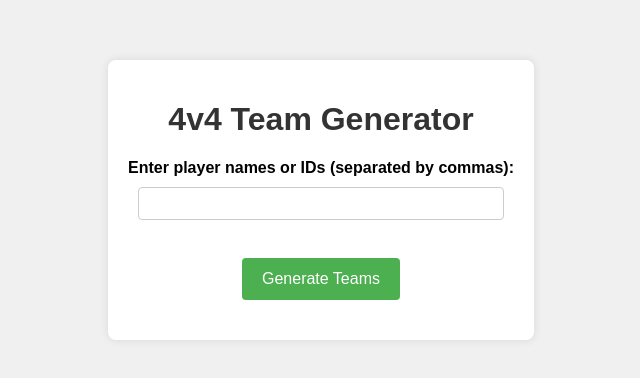
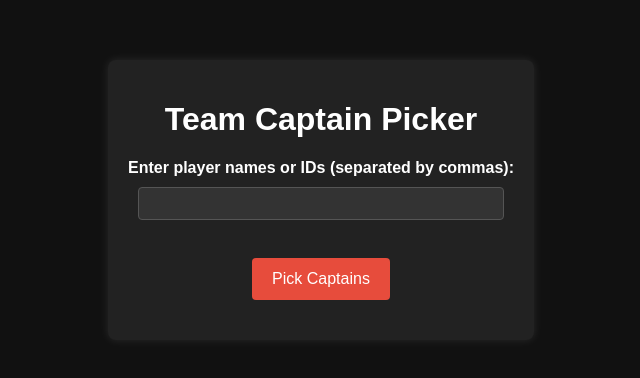
Before and after one commit to idvro/8steamgen, a plain HTML site: page team-generator.html in a window 1280 px wide. Shown: the part 200-578 px from the top of the page, without its empty margins (319-959 px from the left). Drawn offline with Linux system fonts and the light colour scheme.

Commit message:
Add files via upload

```diff
--- a/team-generator.html
+++ b/team-generator.html
@@ -3,11 +3,12 @@
 <head>
     <meta charset="UTF-8">
     <meta name="viewport" content="width=device-width, initial-scale=1.0">
-    <title>4v4 Team Generator</title>
+    <title>Team Captain Picker</title>
     <style>
         body {
             font-family: Arial, sans-serif;
-            background-color: #f0f0f0;
+            background-color: #111; /* Matte black background */
+            color: white; /* White text */
             margin: 0;
             padding: 0;
             display: flex;
@@ -18,27 +19,30 @@
         .container {
             max-width: 600px;
             padding: 20px;
-            background-color: #ffffff;
-            box-shadow: 0px 0px 10px rgba(0, 0, 0, 0.1);
+            background-color: #222; /* Darker background */
+            box-shadow: 0px 0px 10px rgba(255, 255, 255, 0.1); /* White shadow */
             border-radius: 8px;
             text-align: center;
         }
         h1 {
-            color: #333333;
+            color: #fff; /* White header */
         }
         label {
             font-weight: bold;
+            color: #fff; /* White label */
         }
         input[type="text"] {
             width: calc(100% - 20px);
             padding: 8px;
             margin: 10px 0;
-            border: 1px solid #cccccc;
+            border: 1px solid #555; /* Darker border */
             border-radius: 4px;
             box-sizing: border-box;
+            background-color: #333; /* Darker input background */
+            color: white; /* White text */
         }
         button {
-            background-color: #4CAF50;
+            background-color: #e74c3c; /* Red button */
             color: white;
             border: none;
             padding: 12px 20px;
@@ -52,7 +56,7 @@
             transition: background-color 0.3s;
         }
         button:hover {
-            background-color: #45a049;
+            background-color: #c0392b; /* Darker red on hover */
         }
         #teamOutput {
             margin-top: 20px;
@@ -65,17 +69,17 @@
 </head>
 <body>
     <div class="container">
-        <h1>4v4 Team Generator</h1>
+        <h1>Team Captain Picker</h1>
         <form id="teamForm">
             <label for="players">Enter player names or IDs (separated by commas):</label><br>
             <input type="text" id="players" name="players" required><br><br>
-            <button type="button" onclick="generateTeams()">Generate Teams</button>
+            <button type="button" onclick="pickCaptains()">Pick Captains</button>
         </form>
         <div id="teamOutput"></div>
     </div>
 
     <script>
-        function generateTeams() {
+        function pickCaptains() {
             const playersInput = document.getElementById('players').value.trim();
             const players = playersInput.split(',');
 
@@ -85,10 +89,10 @@
             }
 
             let shuffledPlayers = shuffleArray(players);
-            let team1 = shuffledPlayers.slice(0, 4).join(', ');
-            let team2 = shuffledPlayers.slice(4, 8).join(', ');
+            let captain1 = shuffledPlayers[0];
+            let captain2 = shuffledPlayers[1];
 
-            document.getElementById('teamOutput').innerHTML = `<p><strong>Team 1:</strong> ${team1}</p><p><strong>Team 2:</strong> ${team2}</p>`;
+            document.getElementById('teamOutput').innerHTML = `<p><strong>Captain 1:</strong> ${captain1}</p><p><strong>Captain 2:</strong> ${captain2}</p>`;
         }
 
         function shuffleArray(array) {
```
